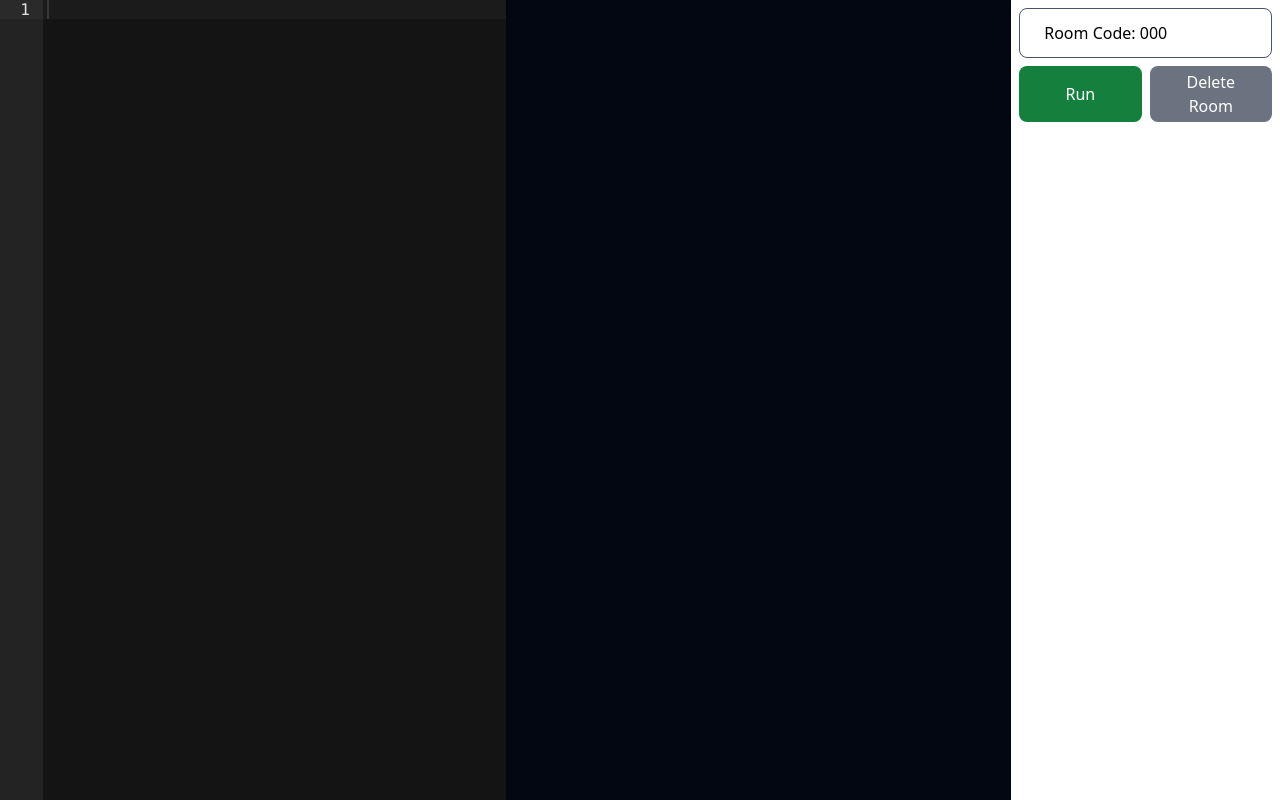
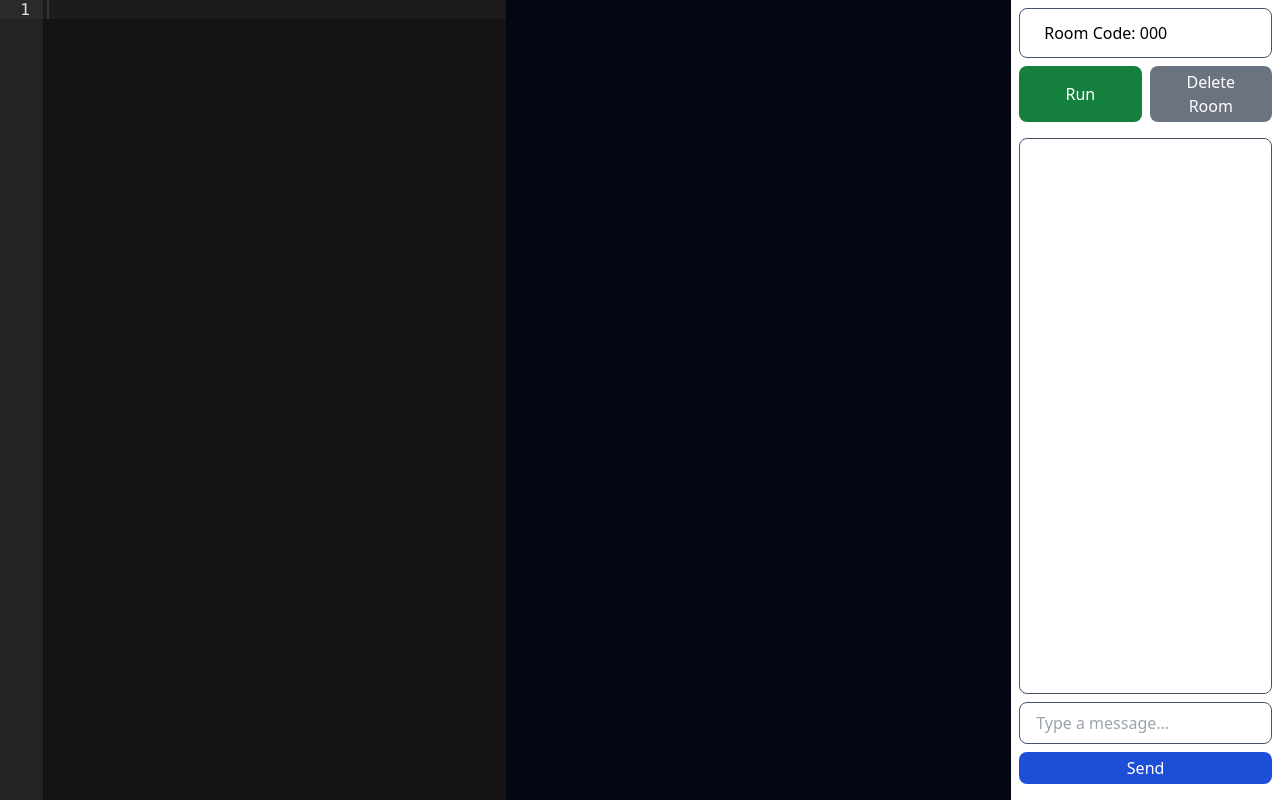
Before and after one commit to galib-i/code-rooms, a Flask app: template app/templates/open-room.html in a window 1280 px wide. Run offline with Flask 3, Linux system fonts and the light colour scheme; the template is opened without the code that fills it: most values are stand-ins (such as "Sample title", 1, 10 or a date in 2020); some libraries are stand-ins or nearby versions.

Commit message:
Add chat UI elements

```diff
--- a/app/__init__.py
+++ b/app/__init__.py
@@ -11,6 +11,7 @@ from .database import get_user
 
 
 login_manager = LoginManager()
+load_dotenv()
 
 
 def create_app():
--- a/app/static/css/main.css
+++ b/app/static/css/main.css
@@ -613,6 +613,10 @@ video {
   margin-bottom: 0.5rem;
 }
 
+.mb-4 {
+  margin-bottom: 1rem;
+}
+
 .mb-5 {
   margin-bottom: 1.25rem;
 }
@@ -643,6 +647,10 @@ video {
 
 .mt-3 {
   margin-top: 0.75rem;
+}
+
+.mt-4 {
+  margin-top: 1rem;
 }
 
 .mt-\[10vh\] {
@@ -698,6 +706,10 @@ video {
   max-width: 280px;
 }
 
+.flex-grow {
+  flex-grow: 1;
+}
+
 .cursor-not-allowed {
   cursor: not-allowed;
 }
@@ -712,10 +724,6 @@ video {
 
 .flex-col {
   flex-direction: column;
-}
-
-.flex-wrap {
-  flex-wrap: wrap;
 }
 
 .items-start {
@@ -755,17 +763,13 @@ video {
   margin-bottom: calc(0.75rem * var(--tw-space-y-reverse));
 }
 
-.overflow-hidden {
-  overflow: hidden;
+.overflow-y-scroll {
+  overflow-y: scroll;
 }
 
 .truncate {
   overflow: hidden;
   text-overflow: ellipsis;
-  white-space: nowrap;
-}
-
-.whitespace-nowrap {
   white-space: nowrap;
 }
 
@@ -803,6 +807,11 @@ video {
   border-color: rgb(71 85 105 / var(--tw-border-opacity));
 }
 
+.bg-blue-700 {
+  --tw-bg-opacity: 1;
+  background-color: rgb(29 78 216 / var(--tw-bg-opacity));
+}
+
 .bg-gray-500 {
   --tw-bg-opacity: 1;
   background-color: rgb(107 114 128 / var(--tw-bg-opacity));
@@ -838,6 +847,10 @@ video {
   background-color: rgb(255 255 255 / var(--tw-bg-opacity));
 }
 
+.p-2 {
+  padding: 0.5rem;
+}
+
 .p-4 {
   padding: 1rem;
 }
@@ -865,6 +878,11 @@ video {
 .py-1 {
   padding-top: 0.25rem;
   padding-bottom: 0.25rem;
+}
+
+.py-2 {
+  padding-top: 0.5rem;
+  padding-bottom: 0.5rem;
 }
 
 .py-2\.5 {
@@ -979,6 +997,11 @@ video {
   transition-duration: 150ms;
 }
 
+.hover\:bg-blue-900:hover {
+  --tw-bg-opacity: 1;
+  background-color: rgb(30 58 138 / var(--tw-bg-opacity));
+}
+
 .hover\:bg-green-900:hover {
   --tw-bg-opacity: 1;
   background-color: rgb(20 83 45 / var(--tw-bg-opacity));
--- a/app/templates/open-room.html
+++ b/app/templates/open-room.html
@@ -13,6 +13,11 @@
         <div class="flex w-full">
             <button id="run" class="bg-green-700 hover:bg-green-900 text-white text-base rounded-lg py-1 px-5 transition-colors text-[19px] mr-2 w-full">Run</button>
             <button id="delete" class="{% if not is_owner %}bg-gray-500 cursor-not-allowed{% else %}bg-red-700 hover:bg-red-900{% endif %} text-white text-base rounded-lg py-1 px-5 transition-colors text-[19px] w-full" {% if not is_owner %}disabled{% endif %}>Delete Room</button>
+        </div>
+        <div id="chat" class="w-full flex flex-col flex-grow mt-4 mb-4">
+            <div id="messages" class="flex-grow overflow-y-scroll border border-slate-600 rounded-lg p-2 mb-2 bg-white text-black"></div>
+            <input type="text" id="message_input" class="w-full px-4 py-2 border border-slate-600 rounded-lg mb-2" placeholder="Type a message..."/>
+            <button id="send" class="bg-blue-700 hover:bg-blue-900 text-white text-base rounded-lg py-1 px-5 transition-colors w-full">Send</button>
         </div>
     </div>
 </div>
```
